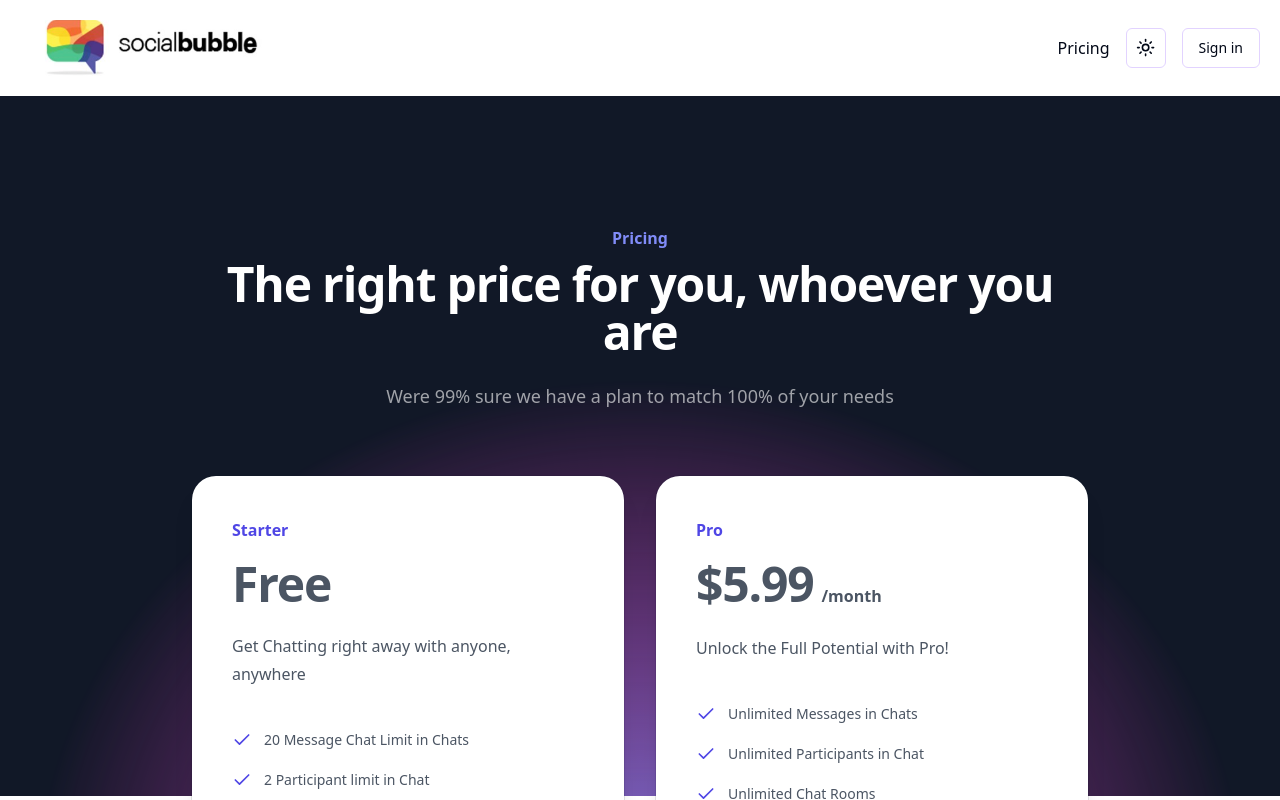
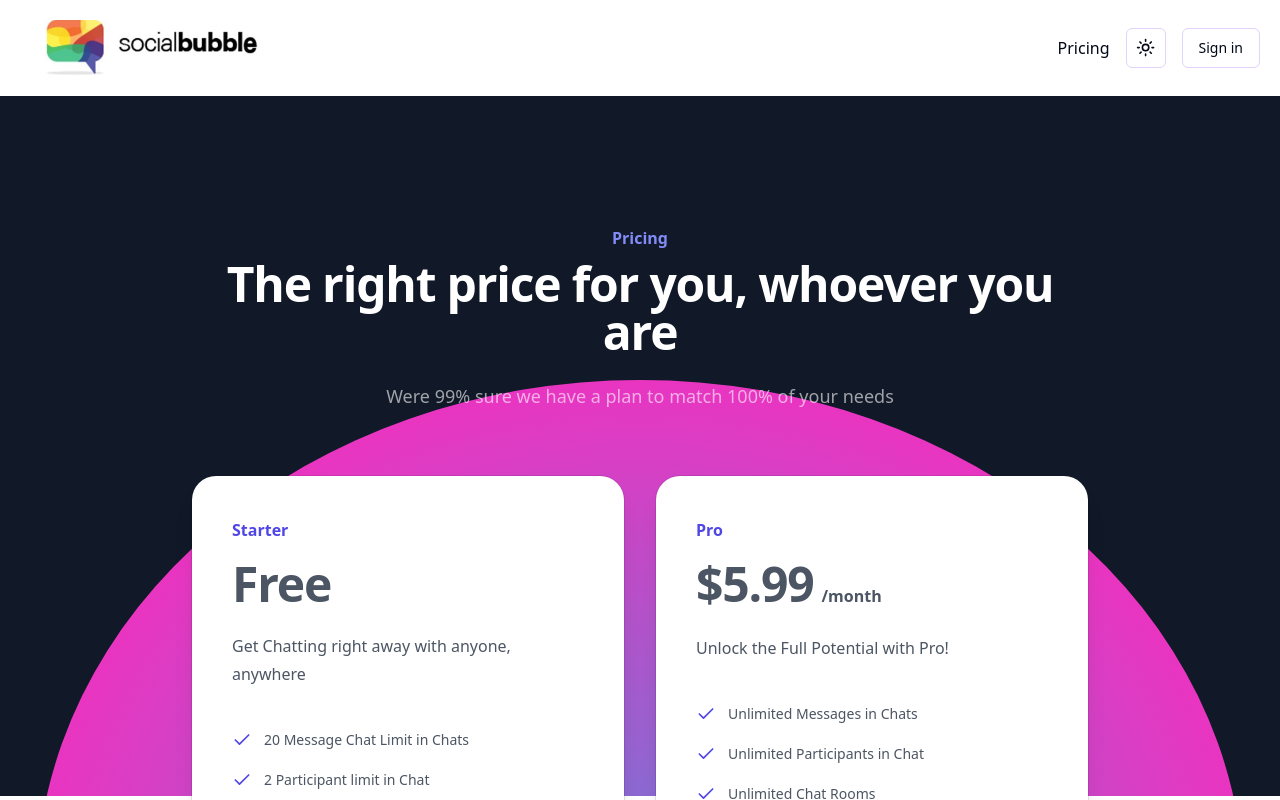
Before and after one commit to ofirsomech/saas-chat, a Next.js app: page /pricing in a window 1280 px wide. Shown: the top 800 px of the page. Built offline with nearby package versions, Linux system fonts and the light colour scheme; no server answers.

Commit message:
add svg components and create register page to plan

```diff
--- a/app/pricing/page.tsx
+++ b/app/pricing/page.tsx
@@ -1,5 +1,6 @@
 import React from 'react';
-import PricingCards from "@/components/PricingCards/PricingCards";
+import PricingCards from '@/components/PricingCards/PricingCards';
+import SvgBackground from '@/components/svg-background/svg-background';
 
 const Page = () => {
   return (
@@ -19,24 +20,7 @@
           <p className="mx-auto max-w-2xl text-lg leading-8 text-white/60">
             Were 99% sure we have a plan to match 100% of your needs
           </p>
-          <svg
-            viewBox="0 0 1208 1024"
-            className="absolute -top-10 left-1/2 -z-10 h-[64rem] -translate-x-1/2 [mask-image:radial-gradient(closest-side,white,transparent)] sm:-top-12 md:-top-20 lg:-top-12 xl:top-0"
-          >
-            <ellipse
-              cx={604}
-              cy={512}
-              fill="url(#radial-gradient-pricing)"
-              rx={604}
-              ry={512}
-            />
-            <defs>
-              <radialGradient id="radial-gradient-pricing">
-                <stop stopColor="#7775D6" />
-                <stop offset={1} stopColor="#E935C1" />
-              </radialGradient>
-            </defs>
-          </svg>
+          <SvgBackground id="radial-gradient-pricing" />
         </div>
       </div>
 
--- /dev/null
+++ b/app/register/page.tsx
@@ -0,0 +1,28 @@
+import React from 'react';
+import PropTypes from 'prop-types';
+import { getServerSession } from 'next-auth';
+import { authOptions } from '@/auth';
+import SvgBackground from '@/components/svg-background/svg-background';
+import PricingCards from '@/components/PricingCards/PricingCards';
+
+const Register = async (props: PropTypes) => {
+  const session = await getServerSession(authOptions);
+
+  return (
+    <div className="isolate h-full overflow-hidden bg-gray-900 pb-40 ">
+      <div className="mx-auto max-w-7xl px-6 pb-12 pt-16 text-white text-center lg:px-8">
+        <div className="mx-auto max-w-4xl">
+          <p className="mt-2 text-4xl font-bold tracking-tight sm:text-5xl">
+            Lets handle your Membership {session?.user?.name?.split(' ')?.[0]}
+          </p>
+        </div>
+        <SvgBackground id="radial-gradient" />
+      </div>
+      <PricingCards redirect={false} />
+    </div>
+  );
+};
+
+interface PropTypes {}
+
+export default Register;
--- a/components/CheckoutButton/CheckoutButton.tsx
+++ b/components/CheckoutButton/CheckoutButton.tsx
@@ -2,7 +2,7 @@
 import PropTypes from 'prop-types';
 
 const CheckoutButton = (props: PropTypes) => {
-  return <div></div>;
+  return <div>CheckoutButton</div>;
 };
 
 interface PropTypes {}
--- /dev/null
+++ b/components/svg-background/svg-background.tsx
@@ -0,0 +1,24 @@
+import React from 'react';
+
+interface PropTypes {
+  id: string;
+}
+
+const SvgBackground = (props: PropTypes) => {
+  return (
+    <svg
+      viewBox="0 0 1208 1024"
+      className={`absolute -top-10 left-1/2 -z-10 h-[64rem] -translate-x-1/2 [mask-image:${props.id}(closest-side,white,transparent)] sm:-top-12 md:-top-20 lg:-top-12 xl:top-0`}
+    >
+      <ellipse cx={604} cy={512} fill={`url(#${props.id})`} rx={604} ry={512} />
+      <defs>
+        <radialGradient id={props.id}>
+          <stop stopColor="#7775D6" />
+          <stop offset={1} stopColor="#E935C1" />
+        </radialGradient>
+      </defs>
+    </svg>
+  );
+};
+
+export default SvgBackground;
```
